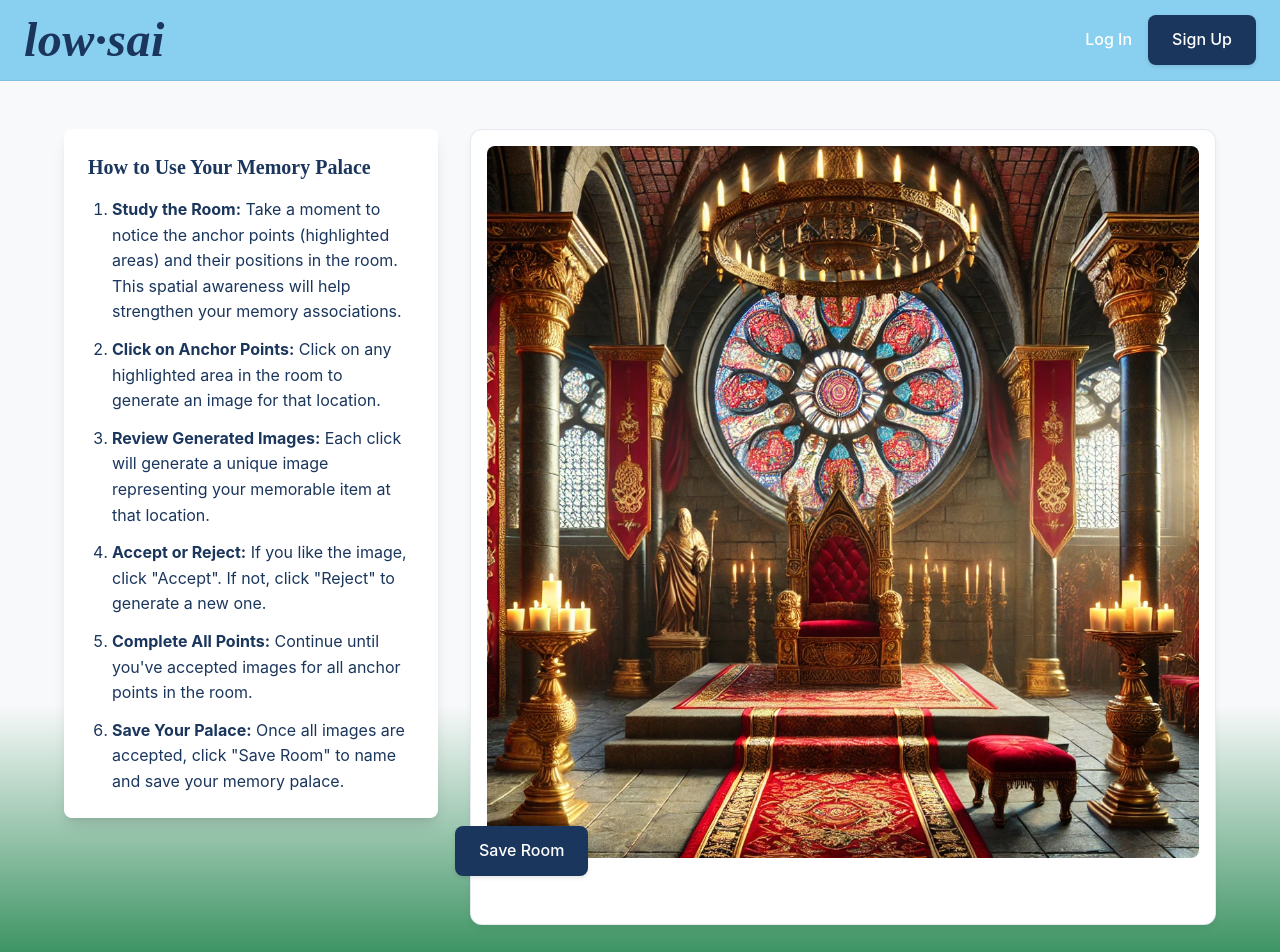
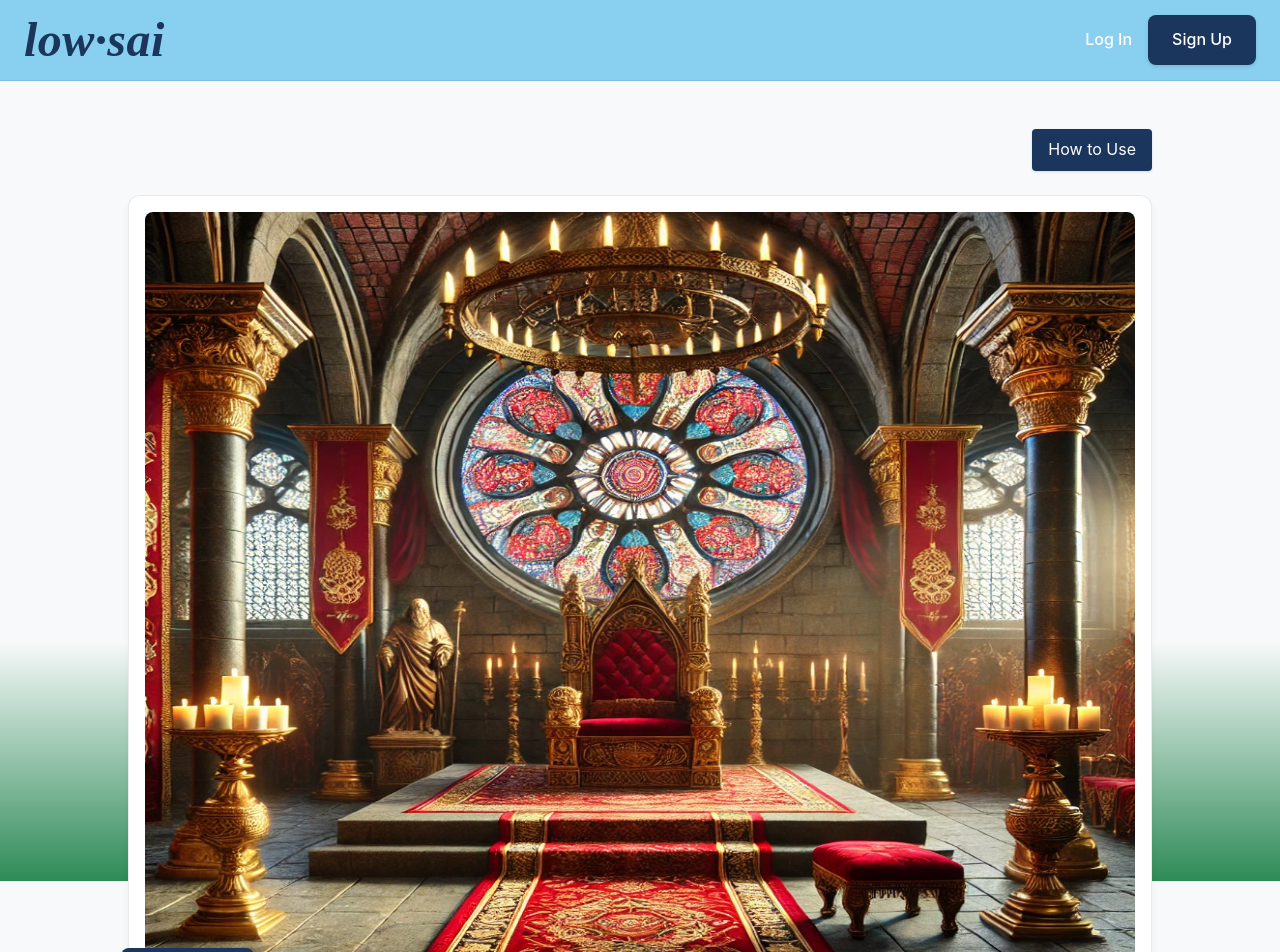
Before and after one commit to aaronipollock/memory-palace, a React (Create React App) app in the folder client/: page /visualizer in a window 1280 px wide. Shown: the top 952 px of the page. Built offline with nearby package versions, Linux system fonts and the light colour scheme.

Commit message:
modal instruction

```diff
--- a/client/src/components/VisualizerPage.js
+++ b/client/src/components/VisualizerPage.js
@@ -21,6 +21,7 @@ const VisualizerPage = () => {
     const saved = localStorage.getItem('savedRooms');
     return saved ? JSON.parse(saved) : [];
   });
+  const [showInstructionsModal, setShowInstructionsModal] = useState(false);
 
   // Get the current palace data from localStorage
   const currentPalace = JSON.parse(localStorage.getItem('currentPalace') || '{}');
@@ -160,9 +161,26 @@ const VisualizerPage = () => {
     <div className="min-h-screen bg-background">
       <NavBar />
       <div className="loci-bg py-12 px-4">
-        <div className="flex flex-col md:flex-row gap-8 items-start max-w-6xl mx-auto">
-          {/* Directions on the left */}
-          <div className="w-full md:w-1/3 mb-8 md:mb-0 bg-white rounded-lg p-6 shadow-lg">
+        {/* How to Use Button at the top */}
+        <div className="max-w-5xl mx-auto mb-6 flex justify-end">
+          <button
+            className="px-4 py-2 bg-primary text-white rounded shadow hover:bg-primary-dark transition-colors"
+            onClick={() => setShowInstructionsModal(true)}
+          >
+            How to Use
+          </button>
+        </div>
+        {/* Instructions Modal */}
+        {showInstructionsModal && (
+          <div className="fixed inset-0 z-50 flex items-center justify-center bg-black bg-opacity-50">
+            <div className="bg-white rounded-lg p-8 shadow-lg max-w-lg w-full relative">
+              <button
+                className="absolute top-3 right-3 text-gray-500 hover:text-gray-700 text-2xl font-bold"
+                onClick={() => setShowInstructionsModal(false)}
+                aria-label="Close"
+              >
+                &times;
+              </button>
               <h3 className="text-xl font-bold mb-4 text-primary">How to Use Your Memory Palace</h3>
               <ol className="list-decimal pl-6 space-y-3">
                 <li>
@@ -185,9 +203,10 @@ const VisualizerPage = () => {
                 </li>
               </ol>
             </div>
-
-          {/* Image and anchors on the right */}
-          <div className="relative w-full md:w-2/3 max-w-4xl loci-container p-4">
+          </div>
+        )}
+        {/* Image and anchors full width below */}
+        <div className="relative w-full max-w-5xl loci-container p-4 mx-auto">
           <img
             src={roomImage}
             alt={`${roomType}`}
@@ -219,7 +238,7 @@ const VisualizerPage = () => {
             );
           })}
 
-            {/* Save Room Button */}
+          {/* Save Room Button - bottom right of image container */}
           <button
             onClick={() => {
               if (allImagesAccepted) {
@@ -228,7 +247,7 @@ const VisualizerPage = () => {
                 alert('You must accept all images before saving the room.');
               }
             }}
-              className={`fixed bottom-8 right-8 px-6 py-3 rounded-lg shadow-lg transition-colors duration-200 z-20 ${
+            className={`absolute bottom-6 right-6 px-6 py-3 rounded-lg shadow-lg transition-colors duration-200 z-20 ${
               allImagesAccepted ? 'btn-loci' : 'bg-gray-300 text-gray-500 cursor-not-allowed'
             }`}
             disabled={!allImagesAccepted}
@@ -264,7 +283,6 @@ const VisualizerPage = () => {
         </div>
       </div>
     </div>
-    </div>
   );
 };
 
```
Lines whose indentation alone changed are shown as unchanged.
